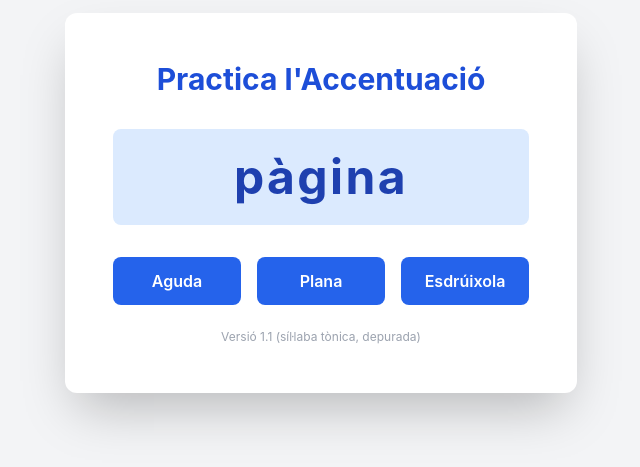
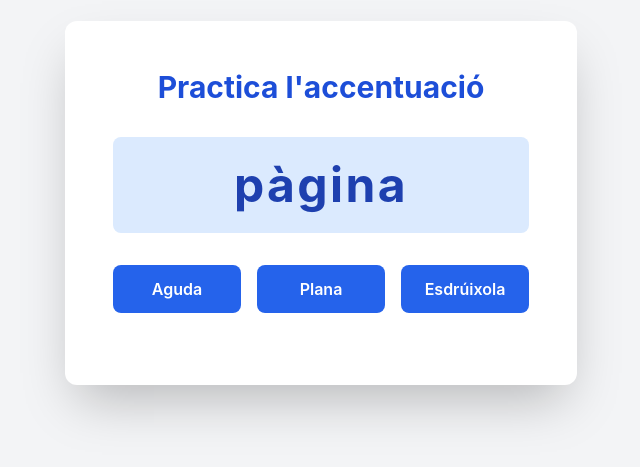
Before and after one commit to mnoguesa/tonica1, a plain HTML site: page index.html in a window 1280 px wide. Shown: the part 197-664 px from the top of the page, without its empty margins (319-959 px from the left). Drawn offline with nearby package versions, Linux system fonts and the light colour scheme.

Commit message:
Correct title and heading accentuation

```diff
--- a/index.html
+++ b/index.html
@@ -3,7 +3,7 @@
 <head>
     <meta charset="UTF-8">
     <meta name="viewport" content="width=device-width, initial-scale=1.0">
-    <title>Practica l'Accentuació</title>
+    <title>Practica l'accentuació</title>
 
     <!-- Tailwind CSS -->
     <script src="https://cdn.tailwindcss.com"></script>
@@ -19,7 +19,7 @@
     <div class="bg-white rounded-xl shadow-2xl p-8 md:p-12 w-full max-w-lg">
 
         <h1 class="text-3xl font-bold text-blue-700 mb-8 text-center">
-            Practica l'Accentuació
+            Practica l'accentuació
         </h1>
 
         <!-- Contenidor de la paraula -->
@@ -57,9 +57,6 @@
             Següent paraula
         </button>
 
-        <p class="mt-6 text-xs text-gray-400 text-center">
-            Versió 1.1 (síl·laba tònica, depurada)
-        </p>
 
     </div>
 
```
